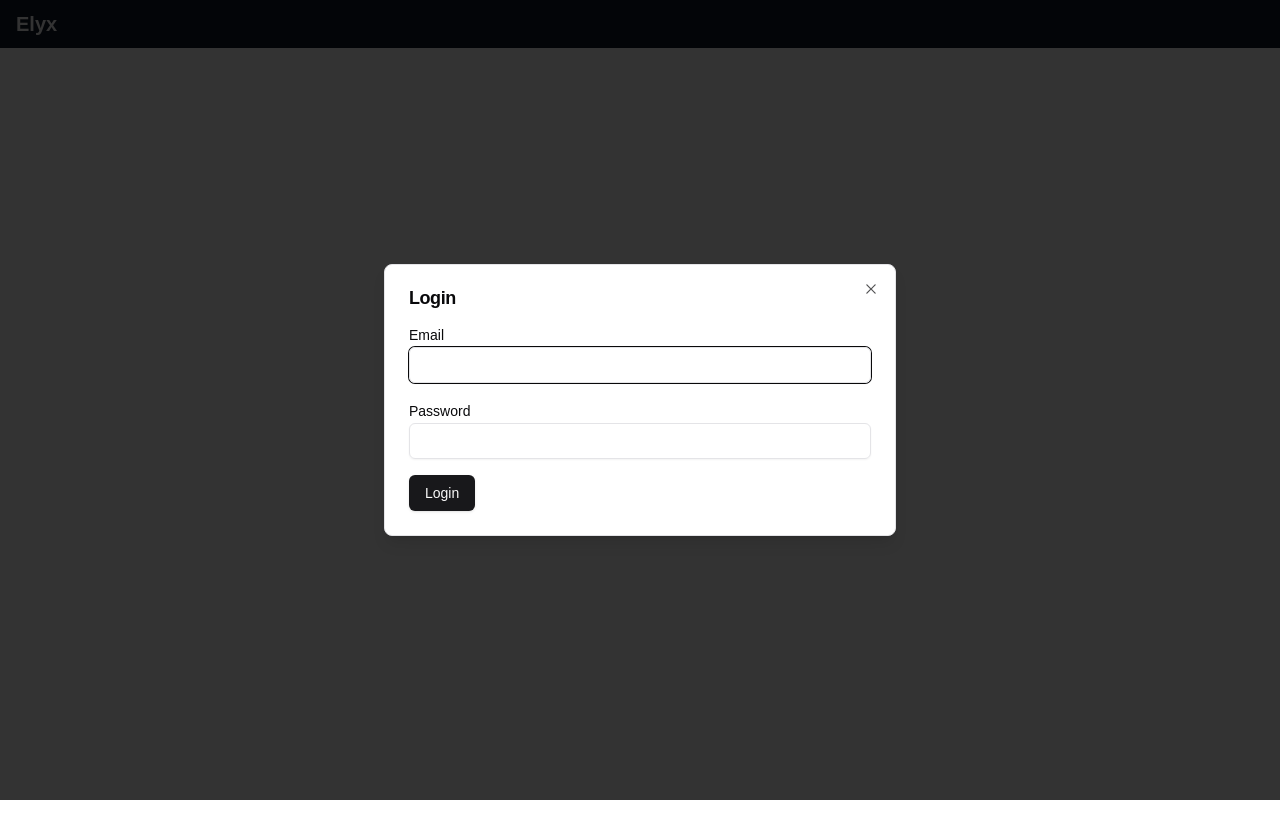
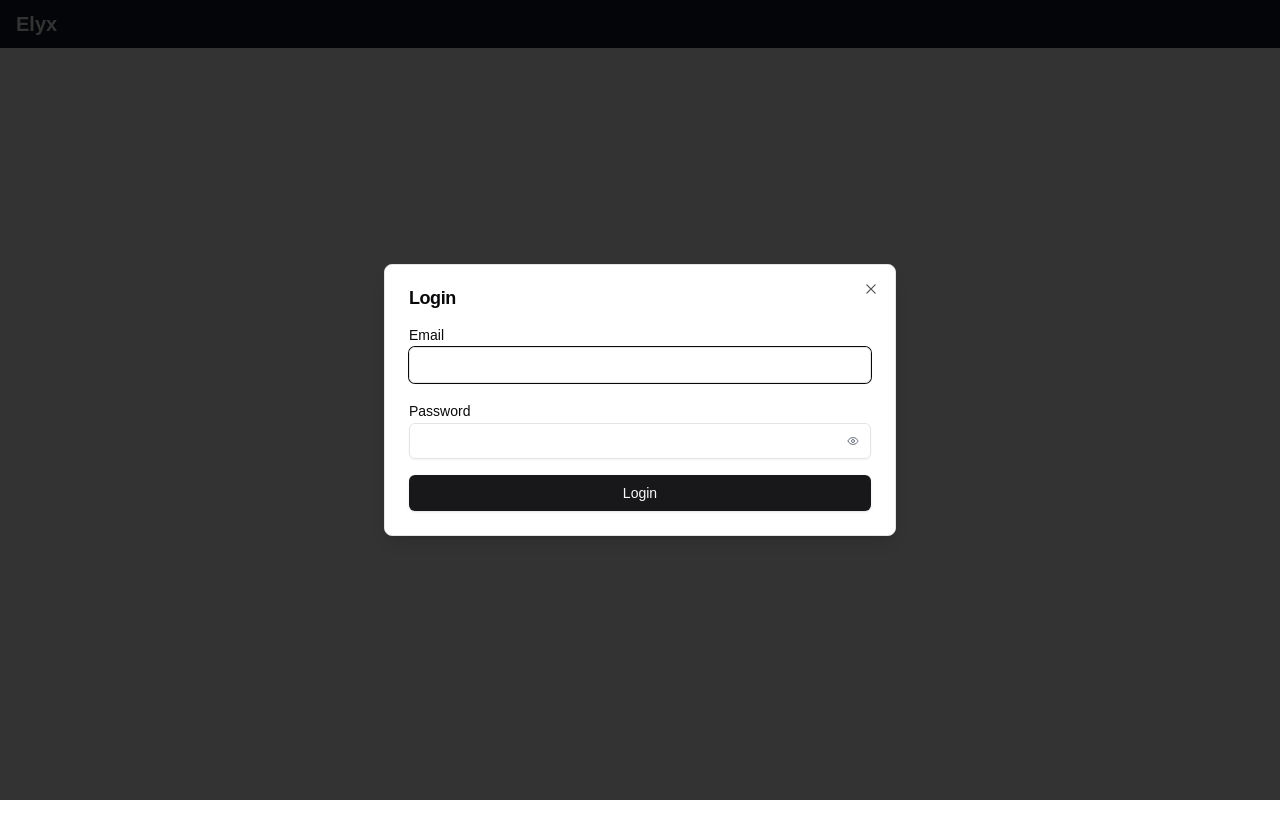
Before and after one commit to paramjeetn/copilot_dashboard, a Next.js app: page / in a window 1280 px wide. Shown: the top 838 px of the page. Built offline with nearby package versions, Linux system fonts and the light colour scheme; no server answers.

Commit message:
login modal password view:

```diff
--- a/src/components/AuthModals/LoginModal.tsx
+++ b/src/components/AuthModals/LoginModal.tsx
@@ -6,21 +6,21 @@ import { Dialog, DialogContent, DialogHeader, DialogTitle } from "@/components/u
 import { Input } from "@/components/ui/input"
 import { Button } from "@/components/ui/button"
 import { Label } from "@/components/ui/label"
-import { auth } from '@/firebase' // Assume you have this set up
+import { Eye, EyeOff } from "lucide-react"
+import { auth } from '@/firebase'
 import { signInWithEmailAndPassword } from 'firebase/auth'
-import { FirebaseError } from 'firebase/app';
-
+import { FirebaseError } from 'firebase/app'
 
 interface LoginModalProps {
   isOpen: boolean
   onClose: () => void
-  // onSwitchToRegister: () => void
 }
 
 export default function LoginModal({ isOpen, onClose }: LoginModalProps) {
   const [email, setEmail] = useState('')
   const [password, setPassword] = useState('')
   const [error, setError] = useState<string | null>(null)
+  const [showPassword, setShowPassword] = useState(false)
   const router = useRouter()
 
   const handleLogin = async (e: React.FormEvent) => {
@@ -38,6 +38,11 @@ export default function LoginModal({ isOpen, onClose }: LoginModalProps) {
       }
     }
   };
+
+  const togglePasswordVisibility = () => {
+    setShowPassword(!showPassword);
+  };
+
   return (
     <Dialog open={isOpen} onOpenChange={onClose}>
       <DialogContent>
@@ -57,21 +62,33 @@ export default function LoginModal({ isOpen, onClose }: LoginModalProps) {
           </div>
           <div>
             <Label htmlFor="password">Password</Label>
+            <div className="relative">
               <Input
                 id="password"
-              type="password"
+                type={showPassword ? "text" : "password"}
                 value={password}
                 onChange={(e) => setPassword(e.target.value)}
                 required
+                className="pr-10"
               />
+              <Button
+                type="button"
+                variant="ghost"
+                size="icon"
+                className="absolute right-0 top-0 h-full px-3 py-2 hover:bg-transparent"
+                onClick={togglePasswordVisibility}
+              >
+                {showPassword ? (
+                  <EyeOff className="h-4 w-4 text-gray-500" />
+                ) : (
+                  <Eye className="h-4 w-4 text-gray-500" />
+                )}
+              </Button>
             </div>
-          {error && <p className="text-red-500">{error}</p>}
-          <Button type="submit">Login</Button>
+          </div>
+          {error && <p className="text-red-500 text-sm">{error}</p>}
+          <Button type="submit" className="w-full">Login</Button>
         </form>
-        {/* <div className="mt-4 text-center">
-          <p>Don't have an account?</p>
-          <Button variant="link" onClick={onSwitchToRegister}>Register</Button>
-        </div> */}
       </DialogContent>
     </Dialog>
   )
```
Lines whose indentation alone changed are shown as unchanged.
